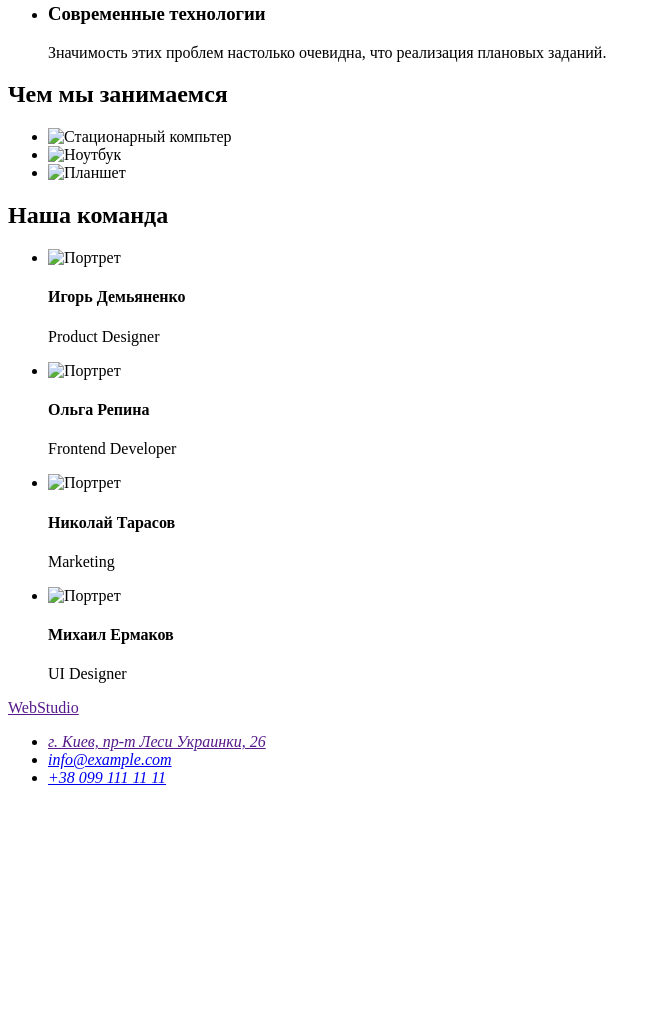
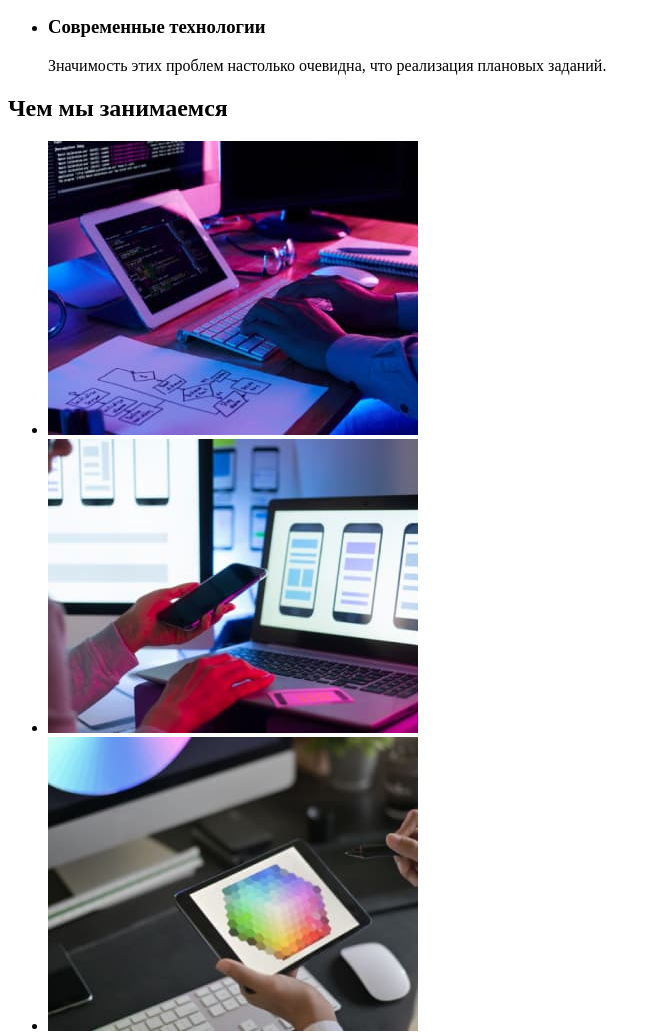
Before and after one commit to whiteoctopuscodes/goit-markup-hw-01, a plain HTML site: page index.html in a window 1280 px wide. Shown: the part 500-1534 px from the top of the page, without its empty margins (0-661 px from the left). Before the commit the page ends 1303 px from the top, so only its background shows below. Drawn offline with Linux system fonts and the light colour scheme.

Commit message:
Поправки в код и добавление картинок

```diff
--- a/index.html
+++ b/index.html
@@ -9,8 +9,9 @@
 </head>
 <body>
     <header>
-        <a href="">WebStudio</a>
         <nav>
+        <a href=""><span>Web</span>Studio</a>
+
             <ul class="navlist">
                 <li class="nav-link">Студия</li>
                 <li class="nav-link">Портфолио</li>
@@ -21,11 +22,11 @@
             <p><a href="tel:+380961111111">+38 096 111 11 11</a></p>
     </header>
     <main>
-        <section class="sectionone">
+        <div class="hero">
             <h1>Эффективные решения для вашего бизнеса</h1>
             <button type="button">Заказать услугу</button>
-        </section>
-        <section class="sectiontwo">
+        </div>
+        <section class="sectionone">
             <ul class="mainadvantage">
                 <li class="advantagelist">
                     <h3>Внимание к деталям</h3>
@@ -48,32 +49,32 @@
             <div class="ourwork">
                 <h2>Чем мы занимаемся</h2>
                 <ul class="images">
-                    <li><img src="" alt="Стационарный компьтер" width="370" height="294"></li>
-                    <li><img src="" alt="Ноутбук" width="370" height="294"></li>
-                    <li><img src="" alt="Планшет" width="370" height="294"></li>
+                    <li><img src="./images/img1.jpg" alt="Стационарный компьтер" width="370" height="294"></li>
+                    <li><img src="./images/img2.jpg" alt="Ноутбук" width="370" height="294"></li>
+                    <li><img src="./images/img3.jpg" alt="Планшет" width="370" height="294"></li>
                 </ul>
             </div>
         </section>
-        <section class="sectionthree">
+        <section class="sectiontwo">
             <h2>Наша команда</h2>
             <ul class="teammates">
                 <li class="team-member">
-                    <img src="" alt="Портрет" width="260" height="270">
+                    <img src="./images/img4.jpg" alt="Портрет" width="260" height="270">
                     <h4>Игорь Демьяненко</h4>
                     <p>Product Designer</p>
                 </li>
                 <li class="team-member">
-                    <img src="" alt="Портрет" width="260" height="270">
+                    <img src="./images/img5.jpg" alt="Портрет" width="260" height="270">
                     <h4>Ольга Репина</h4>
                     <p>Frontend Developer</p>
                 </li>
                 <li class="team-member">
-                    <img src="" alt="Портрет" width="260" height="270">
+                    <img src="./images/img6.jpg" alt="Портрет" width="260" height="270">
                     <h4>Николай Тарасов</h4>
                     <p>Marketing</p>
                 </li>
                 <li class="team-member">
-                    <img src="" alt="Портрет" width="260" height="270">
+                    <img src="./images/img7.jpg" alt="Портрет" width="260" height="270">
                     <h4>Михаил Ермаков</h4>
                     <p>UI Designer</p>
                 </li>
@@ -84,7 +85,7 @@
         <a href="">WebStudio</a>
         <address>
             <ul>
-                <li><a href="">г. Киев, пр-т Леси Украинки, 26</a></li>
+                <li><a href="https://goo.gl/maps/PNrH4zYKMws1Ccoz9">г. Киев, пр-т Леси Украинки, 26</a></li>
                 <li><a href="mailto:info@example.com">info@example.com</a></li>
                 <li><a href="tel:+380991111111">+38 099 111 11 11</a></li>
             </ul>
```
Also changed, not shown: images/img1.jpg (added), images/img2.jpg (added), images/img3.jpg (added), images/img4.jpg (added), images/img5.jpg (added), images/img6.jpg (added), images/img7.jpg (added).
